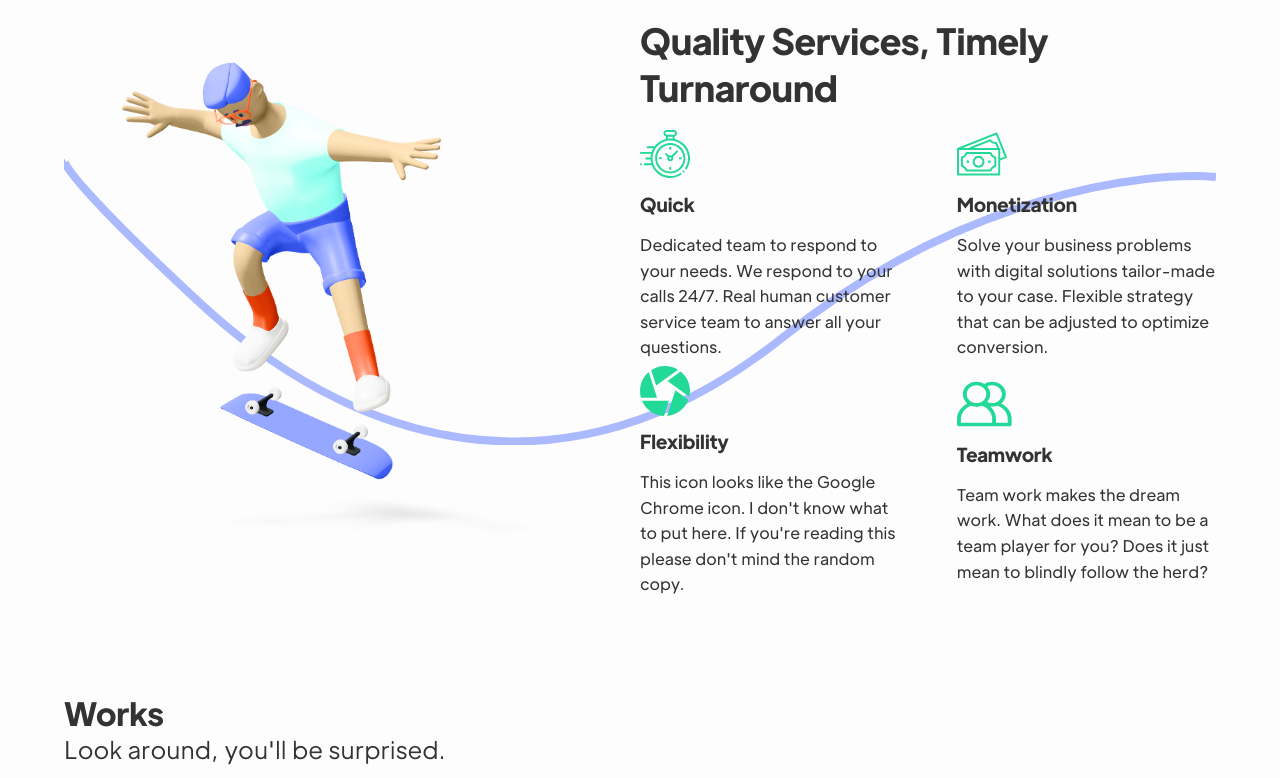
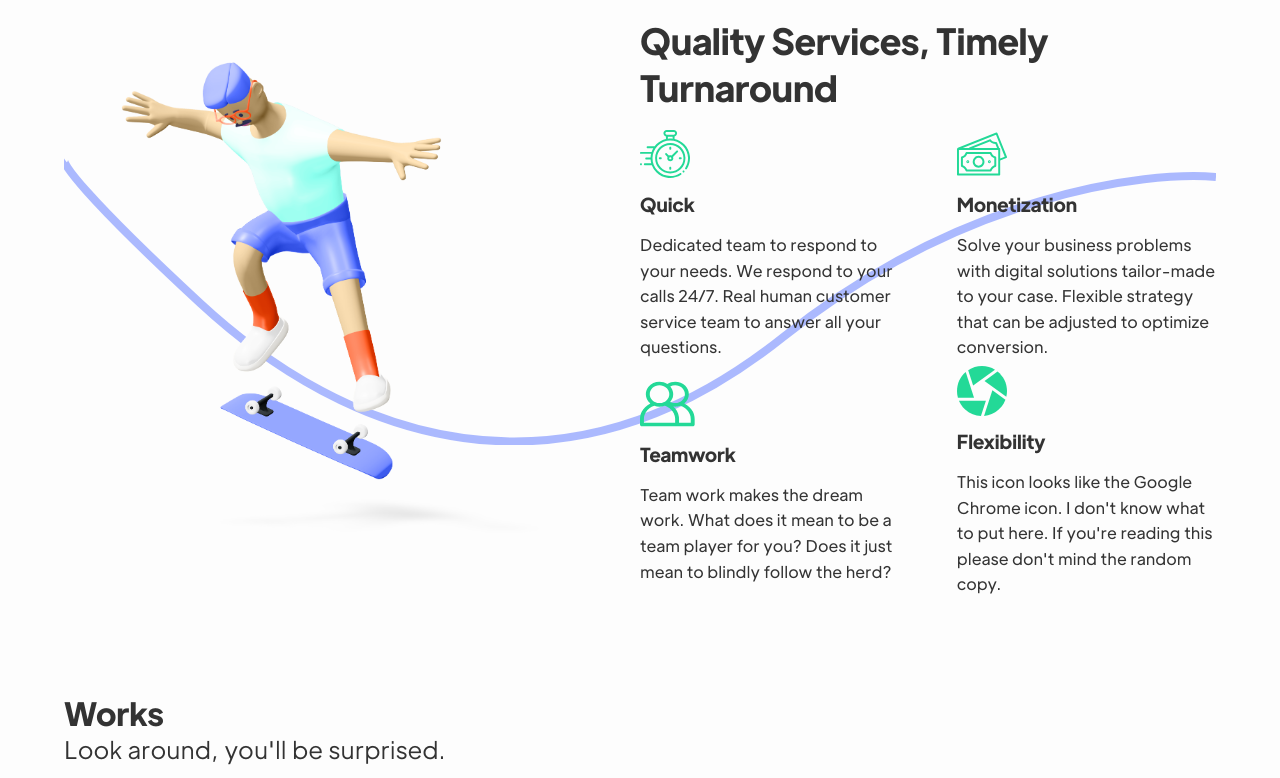
Before and after one commit to lavaboy1738/business-react, a React (Create React App) app: page / in a window 1280 px wide. Shown: the part 860-1638 px from the top of the page. Built offline with nearby package versions, Linux system fonts and the light colour scheme; no server answers.

Commit message:
accordion and homework section animation complete

```diff
--- a/src/Components/Accordion.tsx
+++ b/src/Components/Accordion.tsx
@@ -1,9 +1,12 @@
-import React, { useState } from "react";
+import React, { useState, useRef, useEffect } from "react";
 import styled from "styled-components";
 import {AccordionItem} from "./AccordionItem";
 import {AccordionData} from "../data/AccordionData";
+import { useInView } from "react-intersection-observer";
+import {useAnimations} from "../Hooks/useAnimations";
+import {motion, useAnimation} from "framer-motion";
 
-const AccordionStyles = styled.div`
+const AccordionStyles = styled(motion.div)`
 width: 90%;
     .accordion-title{
         font-family: Jakarta-display;
@@ -23,13 +26,40 @@ width: 90%;
 
 const Accordion = () =>{
     const [openedID, setOpenedID] =useState(0);
+    const [element, inView] = useInView({threshold: 0.3})
+    const controls = useAnimation();
+    const [slowStaggerChildrenAnimation, staggerChildrenAnimation, titleAnimation] = useAnimations();
+    let count = useRef(0);
+    useEffect(()=>{
+        if(count.current<3){
+            if(inView){
+                controls.start("show")
+            }else{
+                controls.start("hidden")
+            }
+        }
+        count.current+=1;
+    })
     return(
-        <AccordionStyles>
-            <div className="accordion-title">
-                <h2>Any Questions?</h2>
-                <h2 className="blue">We Got Answers.</h2>
-            </div>
-            <div className="accordion-content">
+        <AccordionStyles
+        variants={slowStaggerChildrenAnimation}
+        initial="hidden"
+        ref={element}
+        animate={controls}
+        >
+            <motion.div className="accordion-title"
+            variants={slowStaggerChildrenAnimation}
+            >
+                <motion.h2
+                variants={titleAnimation}
+                >Any Questions?</motion.h2>
+                <motion.h2
+                variants={titleAnimation}
+                className="blue">We Got Answers.</motion.h2>
+            </motion.div>
+            <motion.div
+            variants={slowStaggerChildrenAnimation}
+            className="accordion-content">
                 {AccordionData.map((item)=>{
                     return(
                         <AccordionItem key={item.itemID}
@@ -42,7 +72,7 @@ const Accordion = () =>{
                     )
 
                 })}
-            </div>
+            </motion.div>
         </AccordionStyles>
     )
 }
--- /dev/null
+++ b/src/Components/Homework.tsx
@@ -0,0 +1,62 @@
+import React, {useEffect, useRef} from "react";
+import styled from "styled-components";
+import {motion, useAnimation} from "framer-motion";
+import {WorkContent} from "./WorkContent";
+import {DefaultButton} from "./DefaultButton";
+import {ArrangedProjects} from "../data/ProjectsData";
+import {useAnimations} from "../Hooks/useAnimations";
+import { useInView } from "react-intersection-observer";
+
+const HomeworkStyle = styled(motion.div)`
+    padding: 2rem 5vw;
+    .title{
+        font-family: Jakarta-display;
+        font-size: 2rem;
+        font-weight: 600;
+    }
+    .subtitle{
+        font-family: Jakarta-text;
+        font-size: 1.5rem;
+        font-weight: 200;
+        margin-bottom: 1rem;
+    }
+    .button-wrapper{
+        padding: 2rem;
+        text-align:center;
+    }
+`
+
+const Homework = ()=>{
+    const [element, inView] = useInView({threshold: 0.2})
+    const controls = useAnimation();
+    const [staggerChildrenAnimation] = useAnimations();
+    let count = useRef(0);
+    useEffect(()=>{
+        if(count.current<3){
+            if(inView){
+                controls.start("show")
+            }else{
+                controls.start("hidden")
+            }
+        }
+        count.current+=1;
+    })
+
+    return(
+        <HomeworkStyle className="wrapper"
+        variants={staggerChildrenAnimation}
+        initial="hidden"
+        ref={element}
+        animate={controls}
+        >
+            <motion.div className="title">Works</motion.div>
+            <motion.div className="subtitle">Look around, you'll be surprised.</motion.div>
+            <WorkContent projectsArr={ArrangedProjects.slice(0,3)}/>
+            <motion.div className="button-wrapper">
+                <DefaultButton text="More Works" url="/works" />
+            </motion.div>
+        </HomeworkStyle>
+    )
+}
+
+export {Homework}
--- /dev/null
+++ b/src/Components/ServiceCard.tsx
@@ -0,0 +1,42 @@
+import React from "react";
+import styled from "styled-components";
+import {motion} from "framer-motion";
+import {useAnimations} from "../Hooks/useAnimations";
+
+const ServiceCardStyle = styled(motion.div)`
+width: 45%;
+    .card-title{
+        margin-bottom: 1rem;
+        margin-top:  0.5rem;
+        font-family: Jakarta-display;
+        font-weight: 600;
+        font-size: 1.2rem;
+    }
+    .card-text{
+        font-family: Jakarta-text;
+        font-weight: regular;
+        font-size: 1rem;
+    }
+
+`
+
+export type Prop = {
+    iconURL: string,
+    title: string,
+    text: string,
+}
+
+export const ServiceCard = (props: Prop)=>{
+    const [titleAnimation] = useAnimations();
+    return(
+        <ServiceCardStyle
+        variants={titleAnimation}
+        className="services-cards-card">
+                        <div className="card-icon">
+                            <img src={props.iconURL} alt=""/>
+                        </div>
+                        <div className="card-title">{props.title}</div>
+                        <p className="card-text">{props.text}</p>
+        </ServiceCardStyle>
+    )
+}
--- a/src/Components/Services.tsx
+++ b/src/Components/Services.tsx
@@ -1,11 +1,9 @@
 import React, { useEffect, useRef } from "react";
-import ClockIcon from "../assets/images/clock.svg";
-import MoneyIcon from "../assets/images/money.svg";
-import TeamworkIcon from "../assets/images/teamwork.svg";
-import DiagramIcon from "../assets/images/diaphragm.svg";
 import Skate from "../assets/images/Skate.png";
 import {motion, useAnimation} from "framer-motion";
 import {Wave} from "./Wave";
+import {ServiceCard} from "./ServiceCard";
+import {ServiceCardsData} from "../data/ServiceCardsData"
 import styled from "styled-components";
 import {useAnimations} from "../Hooks/useAnimations";
 import { useInView } from "react-intersection-observer";
@@ -43,21 +41,6 @@ const ServicesStyles = styled(motion.div)`
             justify-content: space-between;
             align-items: center;
             flex-wrap: wrap;
-            &-card{
-                width: 45%;
-                .card-title{
-                    margin-bottom: 1rem;
-                    margin-top:  0.5rem;
-                    font-family: Jakarta-display;
-                    font-weight: 600;
-                    font-size: 1.2rem;
-                }
-                .card-text{
-                    font-family: Jakarta-text;
-                    font-weight: regular;
-                    font-size: 1rem;
-                }
-            }
         }
     }
 `
@@ -65,7 +48,7 @@ const ServicesStyles = styled(motion.div)`
 const Services = () =>{
     const [element, inView] = useInView({threshold: 0.3})
     const controls = useAnimation();
-    const [staggerChildrenAnimation, pictureAnimation, titleAnimation] = useAnimations();
+    const [slowStaggerChildrenAnimation, pictureAnimation, titleAnimation] = useAnimations();
     let count = useRef(0);
     useEffect(()=>{
         if(count.current<3){
@@ -80,7 +63,7 @@ const Services = () =>{
 
     return(
         <ServicesStyles
-            variants={staggerChildrenAnimation}
+            variants={slowStaggerChildrenAnimation}
             initial="hidden"
             ref={element}
             animate={controls}
@@ -91,7 +74,7 @@ const Services = () =>{
                 <img src={Skate} alt=""/>
             </motion.div>
             <motion.div
-            variants={staggerChildrenAnimation}
+            variants={slowStaggerChildrenAnimation}
             className="services-right">
                 <motion.div
                 variants={titleAnimation}
@@ -99,34 +82,18 @@ const Services = () =>{
                     <h2>Quality Services, Timely Turnaround</h2>
                 </motion.div>
                 <div className="services-cards">
-                    <div className="services-cards-card">
-                        <div className="card-icon">
-                            <img src={ClockIcon} alt=""/>
-                        </div>
-                        <div className="card-title">Quick</div>
-                        <p className="card-text">Dedicated team to respond to your needs. We respond to your calls 24/7. Real human customer service team to answer all your questions.</p>
-                    </div>
-                    <div className="services-cards-card">
-                        <div className="card-icon">
-                            <img src={MoneyIcon} alt=""/>
-                        </div>
-                        <div className="card-title">Monetization</div>
-                        <p className="card-text">Solve your business problems with digital solutions tailor-made to your case. Flexible strategy that can be adjusted to optimize conversion.</p>
-                    </div>
-                    <div className="services-cards-card">
-                        <div className="card-icon">
-                            <img src={DiagramIcon} alt=""/>
-                        </div>
-                        <div className="card-title">Flexibility</div>
-                        <p className="card-text">This icon looks like the Google Chrome icon. I don't know what to put here. If you're reading this please don't mind the random copy.</p>
-                    </div>
-                    <div className="services-cards-card">
-                        <div className="card-icon">
-                            <img src={TeamworkIcon} alt=""/>
-                        </div>
-                        <div className="card-title">Teamwork</div>
-                        <p className="card-text">Team work makes the dream work. What does it mean to be a team player for you? Does it just mean to blindly follow the herd?</p>
-                    </div>
+                    {
+                        ServiceCardsData.map((card)=>{
+                            return(
+                                <ServiceCard
+                                key={card.id}
+                                iconURL={card.iconURL}
+                                text={card.text}
+                                title={card.title}
+                                />
+                            )
+                        })
+                    }
                 </div>
             </motion.div>
             <Wave/>
--- a/src/Components/WorkContent.tsx
+++ b/src/Components/WorkContent.tsx
@@ -3,6 +3,8 @@ import styled from "styled-components";
 import {Project} from "../data/ProjectsData";
 import {WorksProject} from "./WorksProject";
 import {Link} from "react-router-dom";
+import {useAnimations} from "../Hooks/useAnimations";
+import {motion} from "framer-motion";
 
 const WorkContentStyle = styled.div`
         display: flex;
@@ -29,11 +31,14 @@ const WorkContentStyle = styled.div`
 type Prop = {projectsArr: Project[][]}
 
 const WorkContent = (props: Prop) => {
+    const [slowStaggerChildrenAnimation] = useAnimations();
     return(
         <WorkContentStyle>
             {
                 props.projectsArr.map((arr, index)=>{
-                    return (<div className = "projects-container" key={index}>
+                    return (<motion.div
+                        variants={slowStaggerChildrenAnimation}
+                    className = "projects-container" key={index}>
                         {arr.map((project)=>{
                             return (<Link to="/works/sample-project" key={project.id}>
                                 <WorksProject title={project.title} color={project.color} url={project.url}
@@ -41,7 +46,7 @@ const WorkContent = (props: Prop) => {
                                 />
                             </Link>)
                         })}
-                    </div>)
+                    </motion.div>)
                 })
             }
         </WorkContentStyle>
--- a/src/Hooks/useAnimations.tsx
+++ b/src/Hooks/useAnimations.tsx
@@ -11,10 +11,22 @@ export const useAnimations = ()=> {
         }
     }
 
+    const slowStaggerChildrenAnimation = {
+        hidden: {
+            opacity: 0
+        },
+        show: {
+            opacity: 1,
+            transition: {
+                staggerChildren: 0.7
+            }
+        }
+    }
+
     const pictureAnimation = {
         hidden: {
             opacity: 0,
-            x: 200,
+            x: -200,
             scale: 0.9,
         },
         show: {
@@ -24,6 +36,21 @@ export const useAnimations = ()=> {
             transition: {
                 duration: 1,
                 delay: 1.8,
+                type: "Inertia",
+            }
+        }
+    }
+
+    const revealAnimation = {
+        hidden: {
+            opacity: 0,
+            scale: 0.9,
+        },
+        show: {
+            opacity: 1,
+            scale: 1,
+            transition: {
+                duration: 1,
                 type: "Inertia",
             }
         }
@@ -56,5 +83,6 @@ export const useAnimations = ()=> {
         }
     }
 
-    return [staggerChildrenAnimation, pictureAnimation, titleAnimation, lineContainerAnimation]
+    return [staggerChildrenAnimation, pictureAnimation, titleAnimation,
+        lineContainerAnimation, revealAnimation, slowStaggerChildrenAnimation]
 }
--- /dev/null
+++ b/src/data/ServiceCardsData.tsx
@@ -0,0 +1,38 @@
+import ClockIcon from "../assets/images/clock.svg";
+import MoneyIcon from "../assets/images/money.svg";
+import TeamworkIcon from "../assets/images/teamwork.svg";
+import DiagramIcon from "../assets/images/diaphragm.svg";
+
+export type ServiceCard = {
+    id: number
+    iconURL: string,
+    title: string,
+    text: string,
+}
+
+export const ServiceCardsData: ServiceCard[] = [
+    {
+        id: 1,
+        iconURL: ClockIcon,
+        title: "Quick",
+        text: "Dedicated team to respond to your needs. We respond to your calls 24/7. Real human customer service team to answer all your questions."
+    },
+    {
+        id:2,
+        iconURL: MoneyIcon,
+        title: "Monetization",
+        text: "Solve your business problems with digital solutions tailor-made to your case. Flexible strategy that can be adjusted to optimize conversion."
+    },
+    {
+        id:3,
+        iconURL: TeamworkIcon,
+        title: "Teamwork",
+        text: "Team work makes the dream work. What does it mean to be a team player for you? Does it just mean to blindly follow the herd?"
+    },
+    {
+        id:4,
+        iconURL: DiagramIcon,
+        title: "Flexibility",
+        text: "This icon looks like the Google Chrome icon. I don't know what to put here. If you're reading this please don't mind the random copy."
+    }
+]
```
Also changed, not shown: src/Components/AccordionItem.tsx (+7 -2 lines), src/Components/WorksProject.tsx (+7 -2 lines), src/Hooks/useScroll.tsx (deleted, +0 -14 lines), src/Views/Home.tsx (+6 -28 lines), 1 other file (tests, documents, lock files or other folders).
